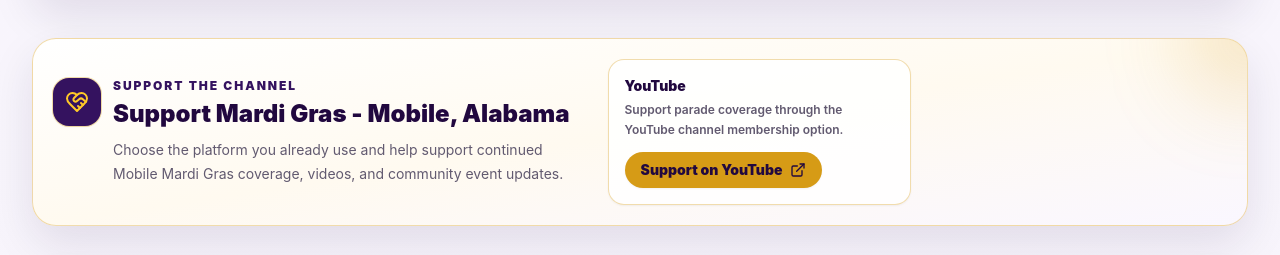
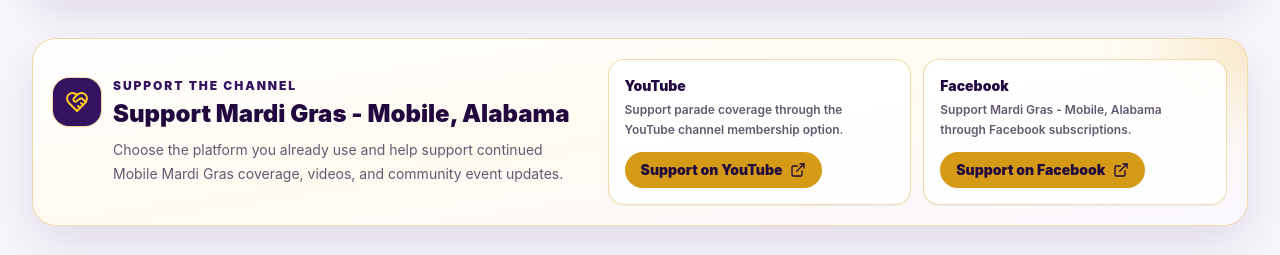
Before and after one commit to TheCryptoArborist/251mardigras, a Next.js app: page / in a window 1280 px wide. Shown: the part 1621-1876 px from the top of the page. Built offline with nearby package versions, Linux system fonts and the light colour scheme.

Commit message:
Add Facebook supporter link to homepage

```diff
--- a/src/app/page.tsx
+++ b/src/app/page.tsx
@@ -9,7 +9,7 @@ export const dynamic = "force-dynamic";
 const HOMEPAGE_VIDEO_SRC = "/videos/dragon-home-screen-bg.mp4";
 const HOMEPAGE_VIDEO_POSTER = "/videos/dragon-home-screen-poster.jpg";
 const HOMEPAGE_FEATURED_VIDEO_EMBED_URL = "https://www.youtube.com/embed/vSwxOuydTjU?si=dpUnDxY4bDv-7Gqt";
-const FACEBOOK_SUPPORTER_URL = "";
+const FACEBOOK_SUPPORTER_URL = "https://www.facebook.com/mardigrasmobileal/support/?surface=page_top_cta_button&entrypoint_surface=page_top_cta_button";
 
 type PrimaryActionVariant = "live" | "replays" | "food" | "parking" | "weather" | "gear";
 
```
